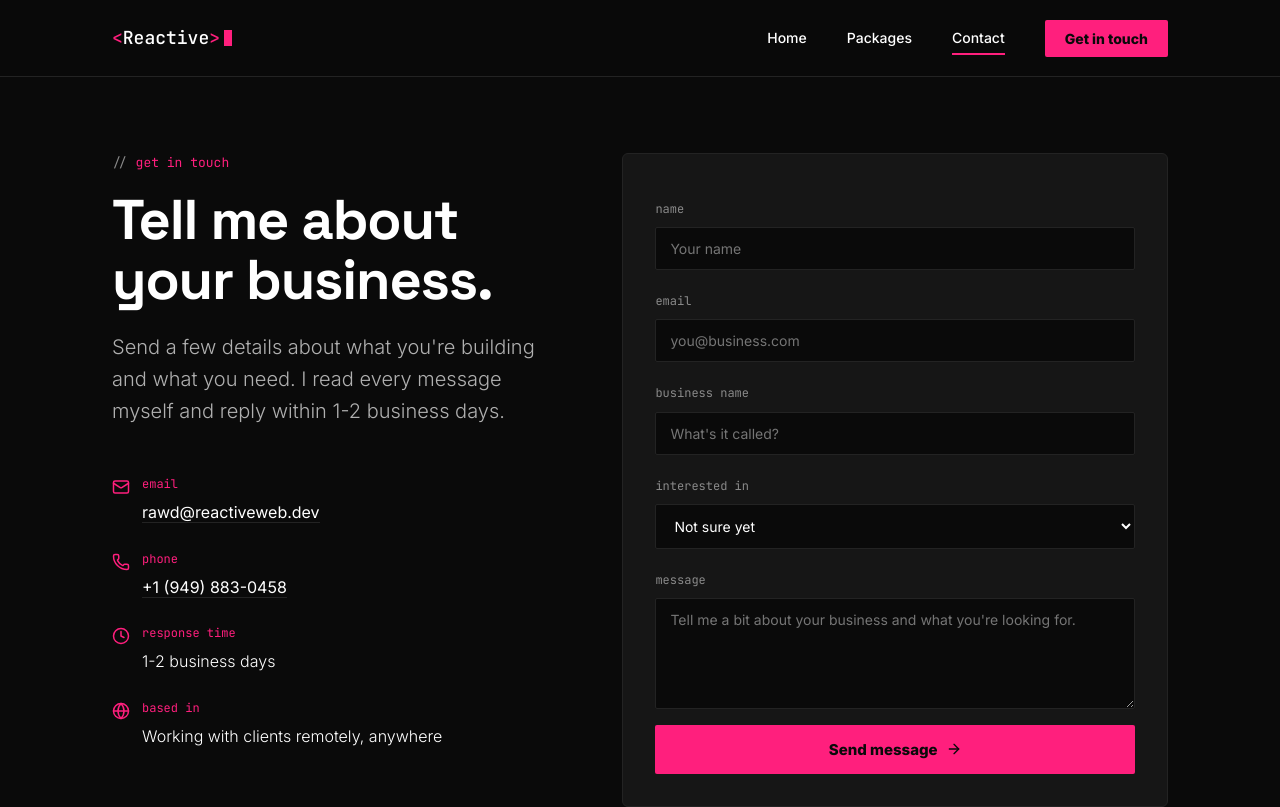
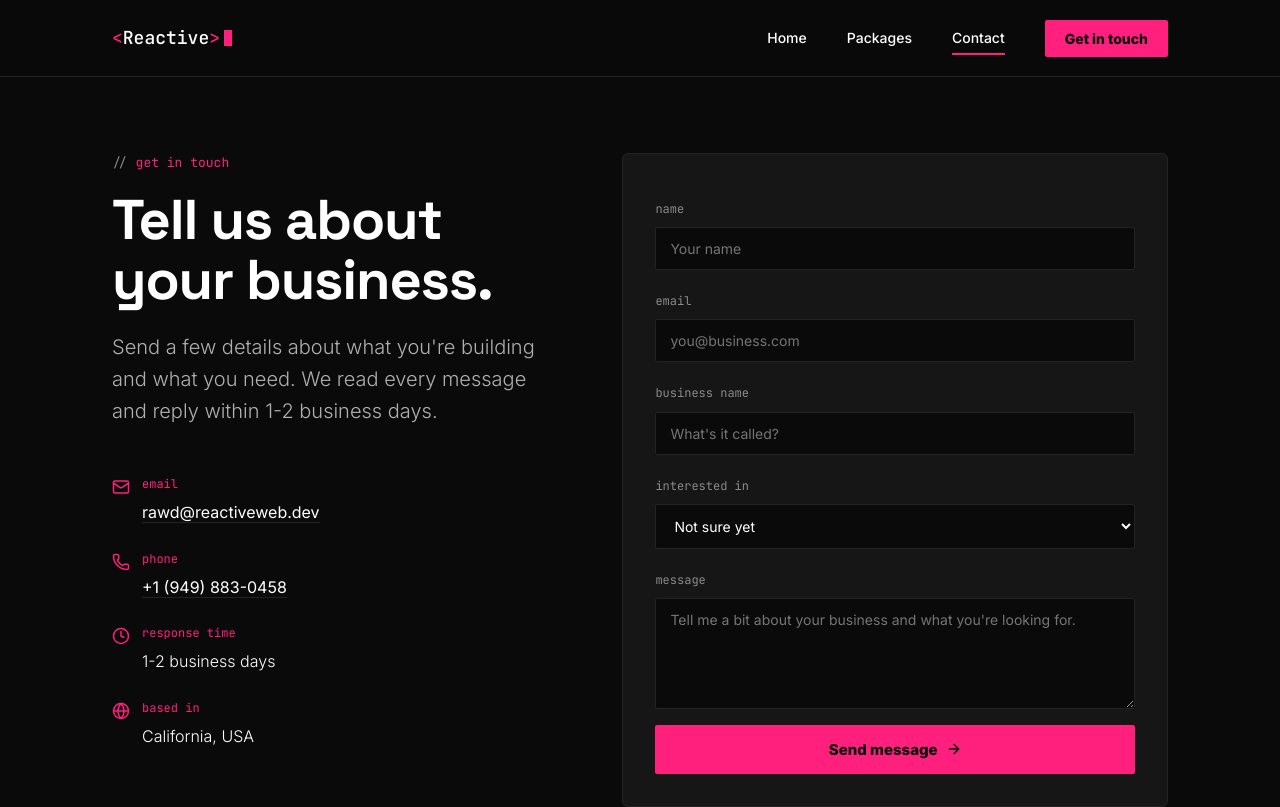
Before and after one commit to rawd666/reactive, a React (Vite) app: page /contact in a window 1280 px wide. Shown: the top 807 px of the page. Built offline with nearby package versions, Linux system fonts and the light colour scheme.

Commit message:
content updates

```diff
--- a/src/pages/Contact.jsx
+++ b/src/pages/Contact.jsx
@@ -14,13 +14,13 @@ function Contact() {
         <div>
           <div className="rx-eyebrow">get in touch</div>
           <h1 className="rx-h1" style={{ fontSize: "clamp(34px,5vw,56px)" }}>
-            Tell me about
+            Tell us about
             <br />
             your business.
           </h1>
           <p className="rx-lead" style={{ marginTop: 20 }}>
-            Send a few details about what you're building and what you need. I read every message
-            myself and reply within 1-2 business days.
+            Send a few details about what you're building and what you need. We read every message
+            and reply within 1-2 business days.
           </p>
 
           <div className="rx-contact-info">
@@ -49,7 +49,7 @@ function Contact() {
               <Globe size={18} />
               <div>
                 <div className="rx-contact-label rx-mono">based in</div>
-                <p style={{ color: "var(--color-white)" }}>Working with clients remotely, anywhere</p>
+                <p style={{ color: "var(--color-white)" }}>California, USA</p>
               </div>
             </div>
           </div>
--- a/src/pages/Home.jsx
+++ b/src/pages/Home.jsx
@@ -25,14 +25,14 @@ function Home() {
         <AsciiWaves />
         <div className="rx-wrap rx-hero-grid">
           <div>
-            <div className="rx-eyebrow">built by one developer, for businesses just getting started</div>
+            <div className="rx-eyebrow">for businesses just getting started</div>
             <h1 className="rx-h1">
               A website that
               <TypedWord />
               as fast as your business does.
             </h1>
             <p className="rx-lead" style={{ marginTop: 24 }}>
-              I design and build custom websites with React. If you can describe it, I can build it into your site: booking
+              We design and build custom websites with React. If you can describe it, We can turn it into your site: booking
               systems, animations, dashboards, e-commerce, and more.
             </p>
             <div style={{ display: "flex", gap: 16, marginTop: 36, flexWrap: "wrap" }}>
@@ -145,7 +145,7 @@ function Home() {
         <div className="rx-wrap rx-cta-banner">
           <h2 className="rx-h2">Ready to build something real?</h2>
           <p className="rx-lead" style={{ margin: "16px auto 32px" }}>
-            Take a look at how projects are packaged, or just reach out and tell me about your
+            Take a look at how projects are packaged, or just reach out and tell us about your
             business.
           </p>
           <div style={{ display: "flex", gap: 16, justifyContent: "center", flexWrap: "wrap" }}>
@@ -153,7 +153,7 @@ function Home() {
               View packages
             </button>
             <button className="rx-btn rx-btn-outline" onClick={() => navigate("/contact")}>
-              Contact me
+              Contact us
             </button>
           </div>
         </div>
```
